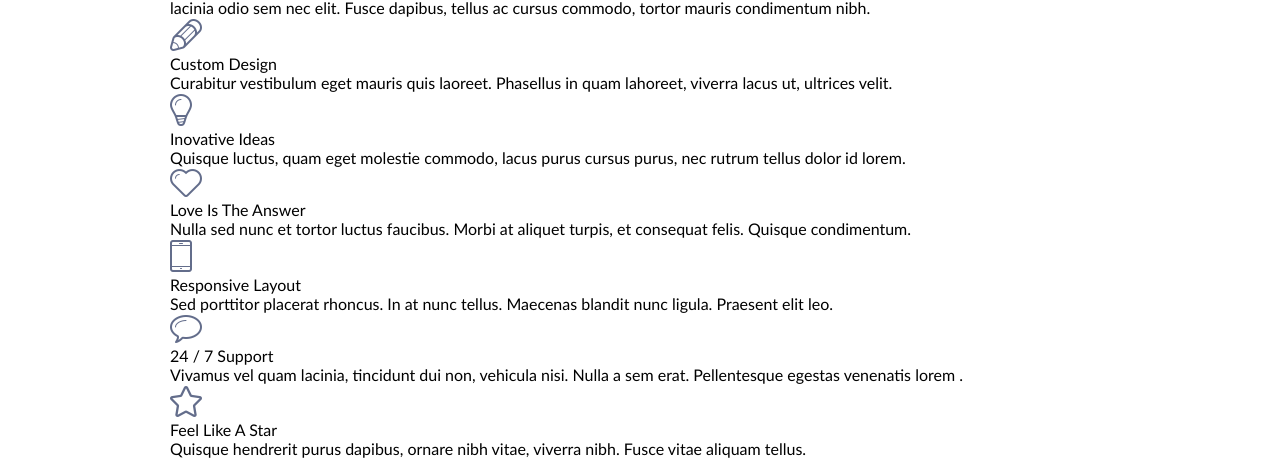
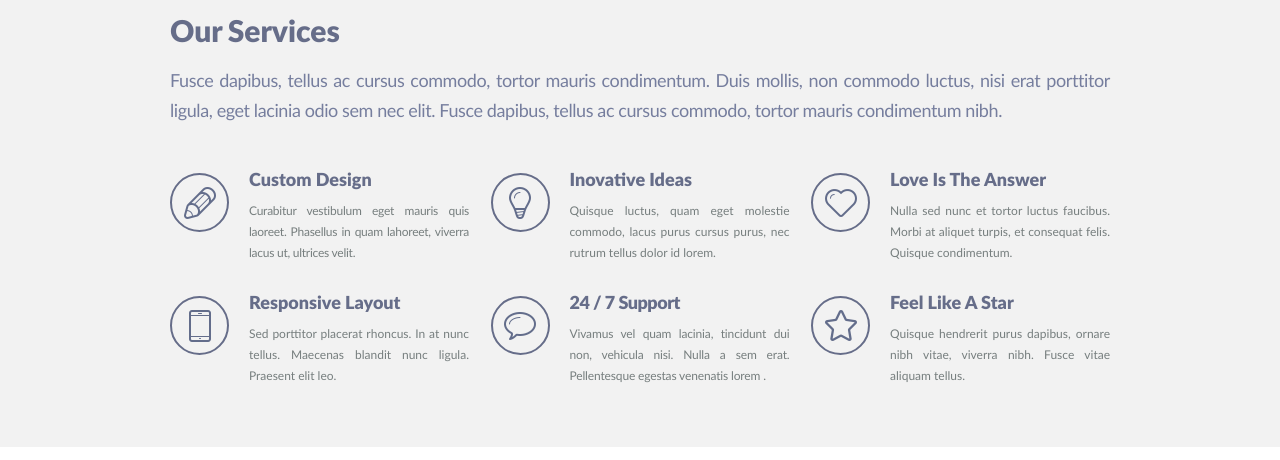
Before and after one commit to Morreis/singolo, a plain HTML site: page singolo1.html in a window 1280 px wide. Shown: the part 743-1203 px from the top of the page. Drawn offline with Linux system fonts and the light colour scheme.

Commit message:
feat: add style for services

```diff
--- a/singolo1.css
+++ b/singolo1.css
@@ -33,6 +33,8 @@ ul {
 	margin: 0;
 	padding: 0;
 }
+/*HEADER SECTION
+_________________________________________________________________*/
 .container {
 	width: 100%;
 	max-width: 1020px;
@@ -112,6 +114,11 @@ ul {
 .menu_item_active {
 	color: #f06c64;
 }
+/*_________________________________________________________________*/
+
+
+/*MAIN SECTION
+____________________________________________________________________*/
 .main {
 	height: 600px;
 	background-color: #f06c64;
@@ -142,3 +149,78 @@ ul {
 	right: 0;
 	cursor: pointer;
 }
+/*______________________________________________________________*/
+/*SERVICES
+_______________________________________________________*/
+.services {
+	padding: 63px 0 31px;
+	background-color: #f2f2f2;
+	border-bottom: 6px solid #fff;
+}
+.service_header {
+	margin-bottom: 16px;
+	font-family: 'Lato black', sans-serif;
+	font-size: 3rem;
+	font-weight: 400;
+	color: #666d89;
+	word-spacing: -1.5px;
+}
+.container>p {
+	margin-bottom: 43px;
+	font-size: 1.8rem;
+	font-weight: 300;
+	color:#767e9e;
+	line-height: 30px;
+	text-align: justify;
+	letter-spacing: -.4px;
+}
+.service_box {
+	display: flex;
+	flex-wrap: wrap;
+	justify-content: space-between;
+}
+.service_item {
+	margin-bottom: 30px;
+	width: 33%;
+	max-width: 299px;
+	max-height: 93px;
+	padding-left: 79px;
+	overflow: hidden;
+	position: relative;
+}
+
+.service_item_logo {
+	display: flex;
+	justify-content: center;
+	align-items: center;
+	width: 59px;
+	height: 59px;
+	padding: 15px;
+	border: 2px solid #666d89;
+	border-radius: 50%;
+	position: absolute;
+	top: 3px;
+	left: 0;
+}
+.service_item_header {
+	margin-bottom: 9px;
+	color: #666d89;
+	font-family: 'Lato black', sans-serif;
+	font-size: 1.8rem;
+	font-weight: 400;
+}
+.service_item_pen {
+	letter-spacing: -.25px;
+}
+.service_item_bubble {
+	letter-spacing: -.5px;
+}
+.service_item_sub {
+	color: #767e7e;
+	font-size: 1.2rem;
+	line-height: 21px;
+	text-align: justify;
+}
+.service_item_sub_bubble {
+	letter-spacing: -.15px;
+}
```
